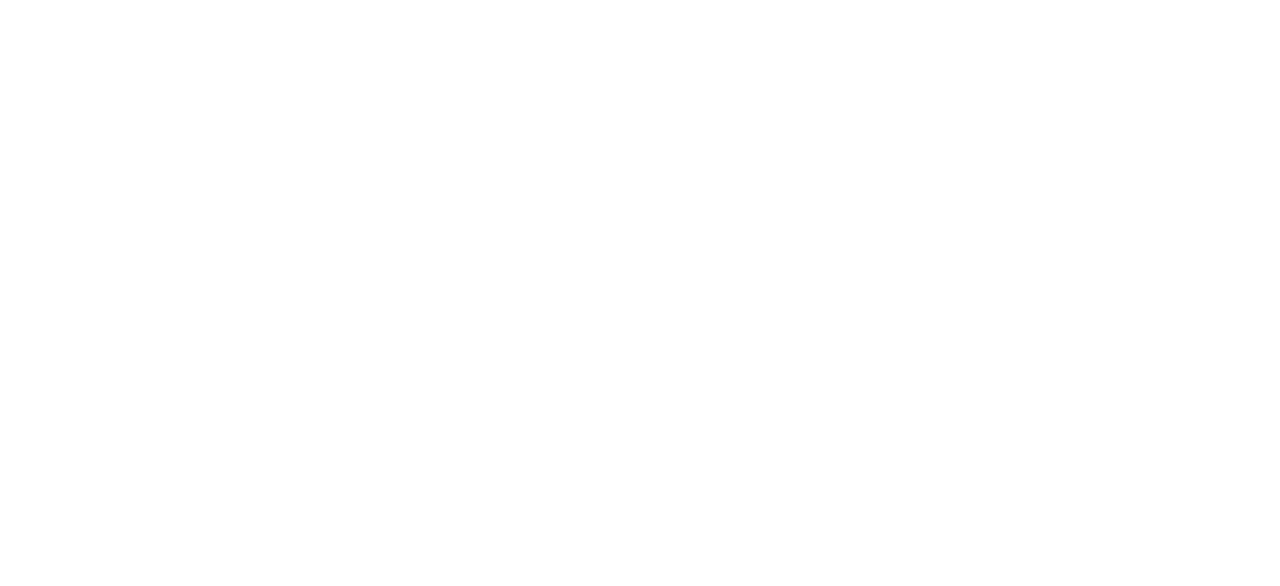
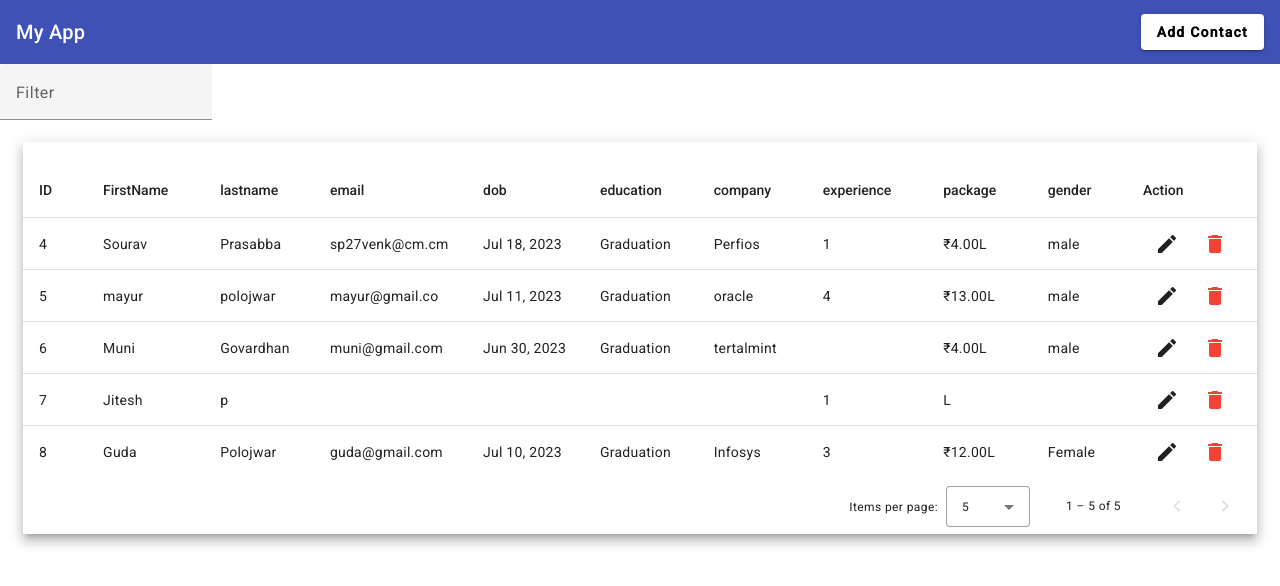
Before and after one commit to Mayurp375/crud-app-using-materialUI, an Angular app: page / in a window 1280 px wide. Shown: the top 586 px of the page. Built offline with nearby package versions, Linux system fonts and the light colour scheme; data requests are answered from the project's data file.

Commit message:
ability to store and retrive data

```diff
--- a/db.json
+++ b/db.json
@@ -17,15 +17,6 @@
     "name": "typicode"
   },
   "employee": [
-    {
-      "id": 1
-    },
-    {
-      "id": 2
-    },
-    {
-      "id": 3
-    },
     {
       "firstName": "Sourav",
       "lastname": "Prasabba",
@@ -49,6 +40,43 @@
       "package": "13",
       "gender": "male",
       "id": 5
+    },
+    {
+      "firstName": "Muni ",
+      "lastname": "Govardhan",
+      "email": "muni@gmail.com",
+      "dob": "2023-06-30T18:30:00.000Z",
+      "education": "Graduation",
+      "company": "tertalmint",
+      "experience": "",
+      "package": "4",
+      "gender": "male",
+      "id": 6
+    },
+    {
+      "firstName": "Jitesh ",
+      "lastname": "p",
+      "email": "",
+      "dob": "",
+      "education": "",
+      "company": "",
+      "experience": "1",
+      "package": "",
+      "gender": "",
+      "id": 7
+    },
+    {
+      "firstName": "Guda",
+      "lastname": "Polojwar",
+      "email": "guda@gmail.com",
+      "dob": "2023-07-10T18:30:00.000Z",
+      "education": "Graduation",
+      "company": "Infosys",
+      "experience": "3",
+      "package": "12",
+      "gender": "Female",
+      "action": "",
+      "id": 8
     }
   ]
 }
--- a/src/app/app.component.html
+++ b/src/app/app.component.html
@@ -9,3 +9,85 @@
 
   </mat-toolbar>
 </div>
+
+<mat-form-field>
+  <mat-label>Filter</mat-label>
+  <input matInput (keyup)="applyFilter($event)" placeholder="Ex. Mia" #input>
+</mat-form-field>
+
+<div class="mat-elevation-z8">
+  <table mat-table [dataSource]="dataSource" matSort>
+
+    <!-- ID Column -->
+    <ng-container matColumnDef="id">
+      <th mat-header-cell *matHeaderCellDef mat-sort-header> ID </th>
+      <td mat-cell *matCellDef="let row"> {{row.id}} </td>
+    </ng-container>
+
+    <!-- Progress Column -->
+    <ng-container matColumnDef="firstName">
+      <th mat-header-cell *matHeaderCellDef mat-sort-header> FirstName </th>
+      <td mat-cell *matCellDef="let row"> {{row.firstName}} </td>
+    </ng-container>
+
+    <!-- Name Column -->
+    <ng-container matColumnDef="lastname">
+      <th mat-header-cell *matHeaderCellDef mat-sort-header> lastname </th>
+      <td mat-cell *matCellDef="let row"> {{row.lastname}} </td>
+    </ng-container>
+
+    <!-- Fruit Column -->
+    <ng-container matColumnDef="email">
+      <th mat-header-cell *matHeaderCellDef mat-sort-header> email </th>
+      <td mat-cell *matCellDef="let row"> {{row.email}} </td>
+    </ng-container>
+
+    <ng-container matColumnDef="dob">
+      <th mat-header-cell *matHeaderCellDef mat-sort-header> dob </th>
+      <td mat-cell *matCellDef="let row"> {{row.dob | date}} </td>
+    </ng-container>
+    <ng-container matColumnDef="education">
+      <th mat-header-cell *matHeaderCellDef mat-sort-header> education </th>
+      <td mat-cell *matCellDef="let row"> {{row.education}} </td>
+    </ng-container>
+    <ng-container matColumnDef="company">
+      <th mat-header-cell *matHeaderCellDef mat-sort-header> company </th>
+      <td mat-cell *matCellDef="let row"> {{row.company}} </td>
+    </ng-container>
+    <ng-container matColumnDef="experience">
+      <th mat-header-cell *matHeaderCellDef mat-sort-header> experience </th>
+      <td mat-cell *matCellDef="let row"> {{row.experience}} </td>
+    </ng-container>
+    <ng-container matColumnDef="package">
+      <th mat-header-cell *matHeaderCellDef mat-sort-header> package </th>
+      <td mat-cell *matCellDef="let row"> {{row.package | currency:'INR'}}L </td>
+    </ng-container>
+    <ng-container matColumnDef="gender">
+      <th mat-header-cell *matHeaderCellDef mat-sort-header> gender </th>
+      <td mat-cell *matCellDef="let row"> {{row.gender}} </td>
+    </ng-container>
+
+    <ng-container matColumnDef="action">
+      <th mat-header-cell *matHeaderCellDef mat-sort-header> Action </th>
+      <td mat-cell *matCellDef="let row">
+      <button mat-icon-button >
+        <mat-icon>edit</mat-icon>
+      </button>
+
+      <button mat-icon-button color="warn">
+        <mat-icon>delete</mat-icon>
+      </button>
+      </td>
+    </ng-container>
+
+    <tr mat-header-row *matHeaderRowDef="displayedColumns"></tr>
+    <tr mat-row *matRowDef="let row; columns: displayedColumns;"></tr>
+
+    <!-- Row shown when there is no matching data. -->
+    <tr class="mat-row" *matNoDataRow>
+      <td class="mat-cell" colspan="4">No data matching the filter "{{input.value}}"</td>
+    </tr>
+  </table>
+
+  <mat-paginator [pageSizeOptions]="[5, 10, 25, 100]" aria-label="Select page of users"></mat-paginator>
+</div>
--- a/src/app/app.component.scss
+++ b/src/app/app.component.scss
@@ -12,3 +12,15 @@
 .example-spacer {
     flex: 1 1 auto;
 }
+.mat-elevation-z8{
+    max-width: 1234px;
+    padding-top: 20px;
+    margin: 0 auto;
+    mat-form-field{
+        width: 100%;
+    }
+
+}
+th,td{
+    align-items: center;
+}
--- a/src/app/app.component.ts
+++ b/src/app/app.component.ts
@@ -17,7 +17,7 @@
   title = 'crud-app-using-materialUI';
 
   displayedColumns: string[] = ['id', 'firstName', 'lastname', 'email', 'dob',
-    'education', 'company', 'experience', 'package', 'gender',
+    'education', 'company', 'experience', 'package', 'gender','action'
   ];
   dataSource!: MatTableDataSource<any>;
 
@@ -39,6 +39,8 @@
     this.empService.getEmployeeList().subscribe({
       next: (res) => {
         this.dataSource= new MatTableDataSource(res);
+        console.log(this.dataSource.filteredData);
+
         this.dataSource.sort= this.sort;
         this.dataSource.paginator= this.paginator;
       },
@@ -49,6 +51,8 @@
   applyFilter(event: Event) {
     const filterValue = (event.target as HTMLInputElement).value;
     this.dataSource.filter = filterValue.trim().toLowerCase();
+    console.log(this.dataSource);
+
 
     if (this.dataSource.paginator) {
       this.dataSource.paginator.firstPage();
--- a/src/app/cmp-add-edit/cmp-add-edit.component.html
+++ b/src/app/cmp-add-edit/cmp-add-edit.component.html
@@ -7,29 +7,30 @@
             <div class="row">
                 <mat-form-field appearance="outline">
                     <mat-label>First Name</mat-label>
-                    <input matInput>
+                    <input matInput formControlName="firstName">
                 </mat-form-field>
                 <mat-form-field appearance="outline">
                     <mat-label>Last Name</mat-label>
-                    <input matInput>
+                    <input matInput formControlName="lastname">
                 </mat-form-field>
             </div>
 
             <div class="row">
                 <mat-form-field appearance="outline">
                     <mat-label>Email</mat-label>
-                    <input matInput>
+                    <input matInput formControlName="email">
                 </mat-form-field>
+
                 <mat-form-field appearance="outline">
                     <mat-label>Date of Birth</mat-label>
-                    <input matInput [matDatepicker]="picker">
+                    <input matInput [matDatepicker]="picker" formControlName="dob">
                     <mat-datepicker-toggle matIconSuffix [for]="picker"></mat-datepicker-toggle>
                     <mat-datepicker #picker></mat-datepicker>
                 </mat-form-field>
             </div>
             <div class="row">
 
-                <mat-radio-group aria-label="Select an option">
+                <mat-radio-group aria-label="Select an option" formControlName="gender">
                     <mat-radio-button value="male">Male</mat-radio-button>
                     <mat-radio-button value="Female">Female</mat-radio-button>
                     <mat-radio-button value="Others">Others</mat-radio-button>
@@ -39,7 +40,7 @@
 
                 <mat-form-field appearance="outline">
                     <mat-label>Education</mat-label>
-                    <mat-select>
+                    <mat-select formControlName="education">
                         <mat-option *ngFor="let val of education" [value]="val">
                             {{val}}
                         </mat-option>
@@ -47,25 +48,25 @@
                 </mat-form-field>
                 <mat-form-field appearance="outline">
                     <mat-label>Company</mat-label>
-                    <input matInput placeholder="Google">
+                    <input matInput placeholder="Google" formControlName="company">
                 </mat-form-field>
             </div>
             <div class="row">
                 <mat-form-field appearance="outline">
                     <mat-label>Experiance</mat-label>
-                    <input matInput placeholder="1">
+                    <input matInput placeholder="1" formControlName="experience">
                     <mat-hint>in year</mat-hint>
-                </mat-form-field><mat-form-field appearance="outline">
+                </mat-form-field><mat-form-field appearance="outline" >
                     <mat-label>Package</mat-label>
                     <mat-hint>in Rupee</mat-hint>
-                    <input matInput>
+                    <input matInput formControlName="package">
                 </mat-form-field>
             </div>
         </div>
 
         <div mat-dialog-action style=" display: flex; gap: 99px; justify-content: center; padding: 0 25px ;">
             <button mat-raised-button style="flex: 1px;">Cancel</button>
-            <button mat-raised-button color="primary" style="flex: 1px;">Save</button>
+            <button mat-raised-button color="primary" style="flex: 1px;" (click)="onFormSubmit()">Save</button>
         </div>
     </form>
 </div>
--- a/src/app/cmp-add-edit/cmp-add-edit.component.ts
+++ b/src/app/cmp-add-edit/cmp-add-edit.component.ts
@@ -25,7 +25,8 @@
       company: '',
       experience: '',
       package: '',
-      gender:''
+      gender:'',
+      action:'',
     })
   }
 
@@ -43,4 +44,8 @@
       })
     }
   }
+  uio(){
+    console.log("nkl");
+
+  }
 }
```
Also changed, not shown: src/app/app.module.ts (+3 -18 lines).
